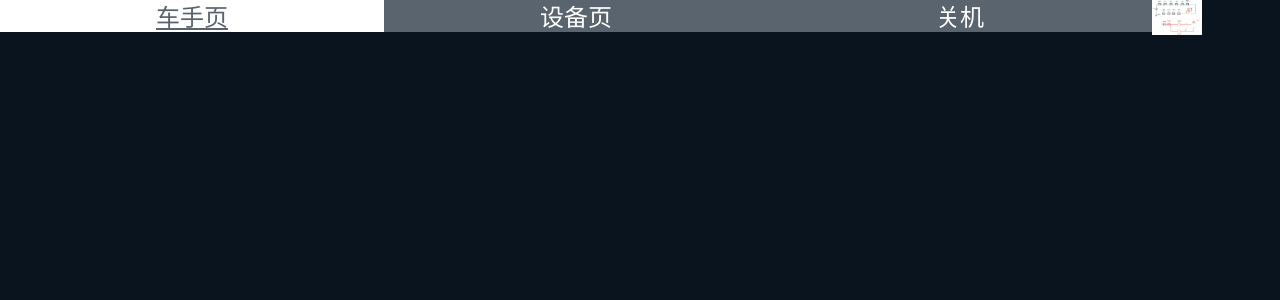
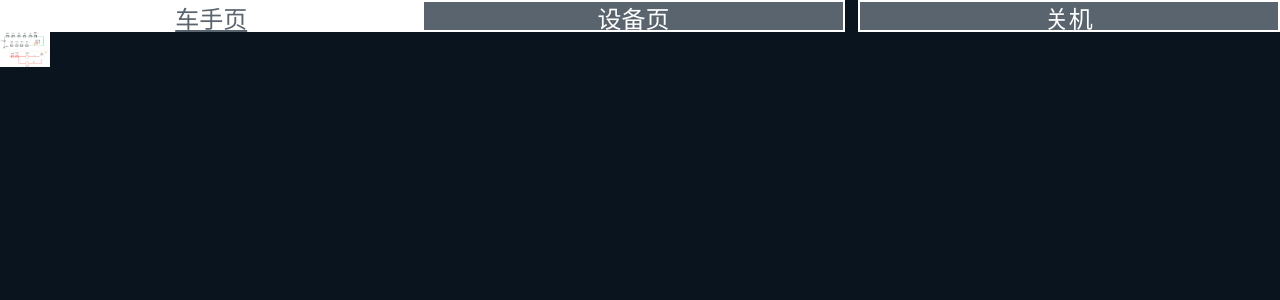
Before and after one commit to LeoJhonSong/furyTerminal, a Django app: page /oncar/devices in a window 1280 px wide. Shown: the top 300 px of the page. Run offline with Django 3.2, Linux system fonts and the light colour scheme; some libraries are stand-ins or nearby versions.

Commit message:
fix(oncar template): change refresh rate, imporve appearance
change refresh rate so may not be tha same with CAN data rate

```diff
--- a/templates/oncar/gauge.html
+++ b/templates/oncar/gauge.html
@@ -140,7 +140,7 @@
             document.getElementById('motorTemp').innerHTML = '电机温度: ' + motorTemp + '℃'
             document.getElementById('batMaxTemp').innerHTML = '电池温度: ' + batMaxTemp + '℃'
         });
-        setTimeout("speed_show()", 100);
+        setTimeout("speed_show()", 95);
     }
     window.onload = speed_show();
 </script>
--- a/templates/oncar/tabs.html
+++ b/templates/oncar/tabs.html
@@ -3,9 +3,9 @@
         display: block;
         float: left;
         height: 4vh;
-        width: 30vw;
+        width: 33vw;
         background: rgb(90, 100, 110);
-        border-width: 2px;
+        border: 2px solid white;
         text-decoration: none;
         text-align: center;
         font-size: 3vh;
@@ -26,5 +26,5 @@
 <div>
     <a class="tab" href="http://localhost:8000/oncar">车手页</a>
     <a class="tab" href="http://localhost:8000/oncar/devices">设备页</a>
-    <a class="tab" href="http://localhost:8000/oncar/poweroff">关机</a>
+    <a class="tab" href="http://localhost:8000/oncar/poweroff" style="float: right;">关机</a>
 </div>
```
